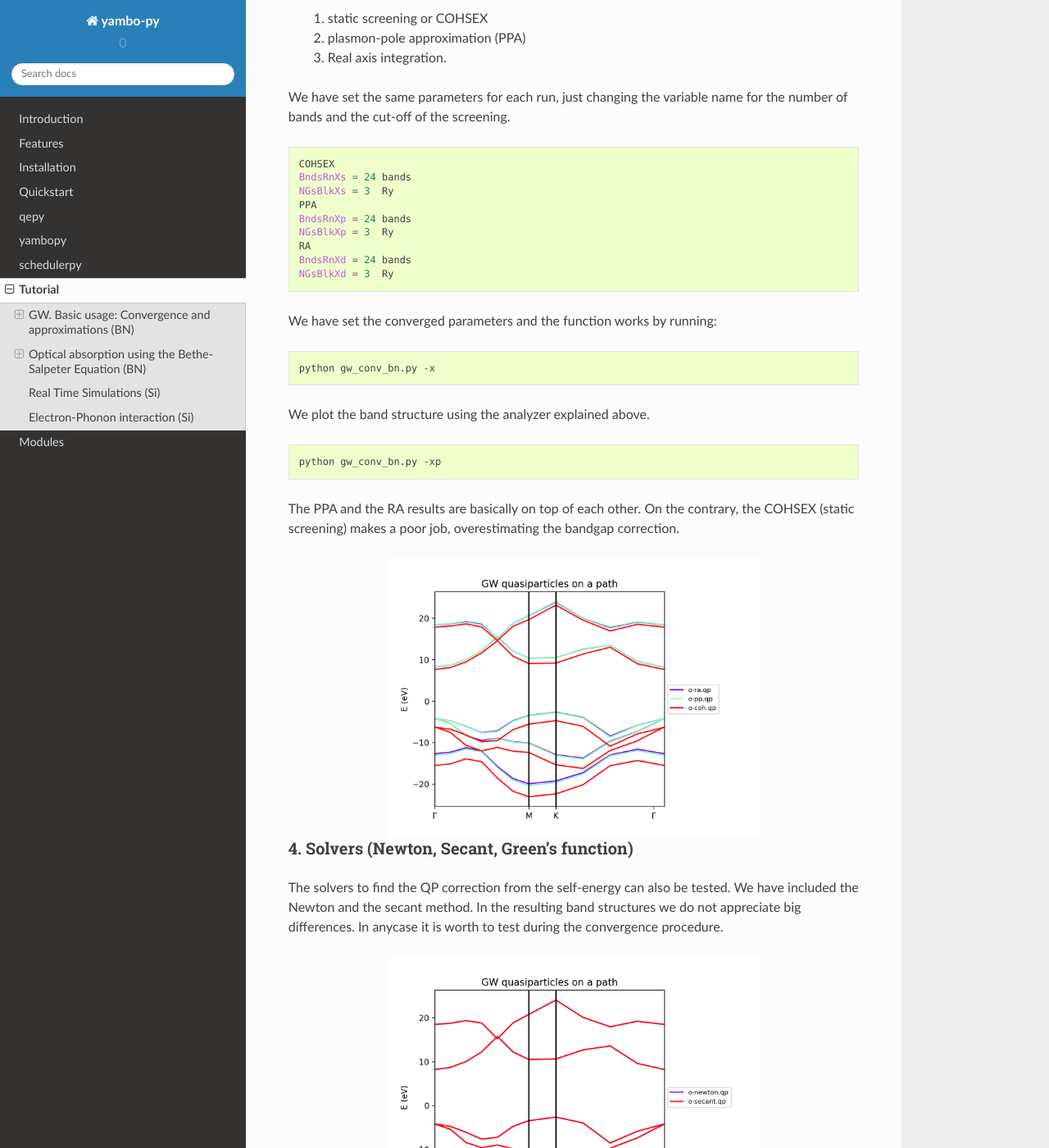
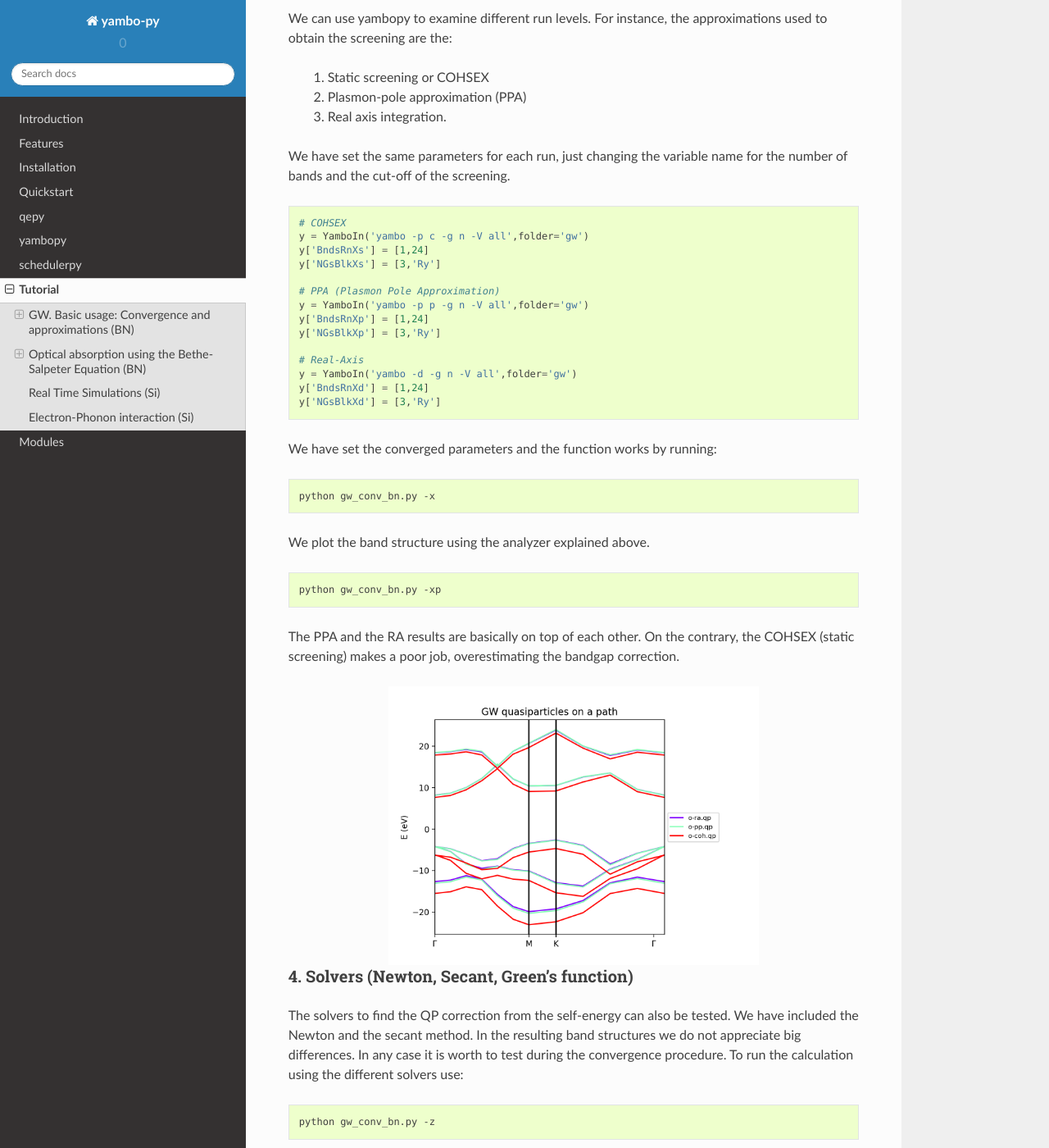
Before and after one commit to yambo-code/yambopy, a Sphinx documentation site: the page built from docs/source/tutorial.rst, in a window 1280 px wide and 1400 px high, scrolled down 5572 px. Shown: the whole window at 82% size. Built offline with Sphinx 7.4.7 and the Read the Docs theme 2.0.0, drawn with Linux system fonts in a browser that asks for light colours; some of the changed text lies outside the part shown.

Commit message:
More prints in the GW tutorial and text in Dyson equation solvers in the tutorial

```diff
--- a/docs/source/tutorial.rst
+++ b/docs/source/tutorial.rst
@@ -41,14 +41,14 @@
     python gw_conv_bn.py -c
 
 While the calculations are running, take the time to have a look at what the script is doing by having a look at the source code ``gw_conv_bn.py`` and the explanation here.
-We can select this calculation by calling the ``YamboIn`` with the right arguments:
+We can start the input file for a GW calculation by calling the ``YamboIn`` with the right arguments:
 
 .. code-block:: python
 
     y = YamboIn('yambo -d -g n -p p -V all',folder='gw_conv')
 
 Find in the ``gw_conv_bn.py`` file the ``gw_convergence`` function where this line is defined.
-The main variables are:
+The main variables for converging the GW calculation are:
 
     ``EXXRLvcs``: Exchange self-energy cutoff. Pay attention to the magnitue of this cut-off. The maximum value is the electronic-density cutoff from QE, which is larger than the wave-function cutoff (``ecutwfc``).
 
@@ -149,6 +149,8 @@
             -nd, --nodraw  (flag) -> Do not draw (plot) the result
 
 
+Running the function selecting the bands and kpoints, together with the parameter of convergence we will obtain the convergence plot.
+
 .. code-block:: python
 
     yambopy analysegw -bc 5 -kc 19 -bv 4 -kv 19 gw_conv EXXRLvcs
@@ -174,7 +176,7 @@
 We invite you to enter in the python script, increase the parameters and check
 again the convergence for larger values!
 
-2. GW calculation in a regular grid and plot in a path in the Brillouin zone
+2. GW calculation on a regular grid and plot in a path in the Brillouin zone
 ~~~~~~~~~~~~~~~~~~~~~~~~~~~~~~~~~~~~~~~~~~~~~~~~~~~~~~~~~~~~~~~~~~~~~~~~~~~~~~~~~~~~~
 
 We will work in the PPA for the screening. We have chosen the following parameters:
@@ -221,26 +223,31 @@
 We can use yambopy to examine different run levels. For instance, the approximations
 used to obtain the screening are the:
 
-    (i) static screening or COHSEX
+    (i) Static screening or COHSEX
 
-    (ii) plasmon-pole approximation (PPA)
+    (ii) Plasmon-pole approximation (PPA)
 
     (iii) Real axis integration.
 
 We have set the same parameters for each run, just changing the variable name
 for the number of bands and the cut-off of the screening.
 
-.. code-block:: bash
+.. code-block:: python
 
-   COHSEX
-   BndsRnXs = 24 bands
-   NGsBlkXs = 3  Ry
-   PPA
-   BndsRnXp = 24 bands
-   NGsBlkXp = 3  Ry
-   RA
-   BndsRnXd = 24 bands
-   NGsBlkXd = 3  Ry
+    # COHSEX
+    y = YamboIn('yambo -p c -g n -V all',folder='gw')
+    y['BndsRnXs'] = [1,24]
+    y['NGsBlkXs'] = [3,'Ry']
+
+    # PPA (Plasmon Pole Approximation)
+    y = YamboIn('yambo -p p -g n -V all',folder='gw')
+    y['BndsRnXp'] = [1,24]
+    y['NGsBlkXp'] = [3,'Ry']
+
+    # Real-Axis
+    y = YamboIn('yambo -d -g n -V all',folder='gw')
+    y['BndsRnXd'] = [1,24]
+    y['NGsBlkXd'] = [3,'Ry']
 
 We have set the converged parameters and the function works by running:
 
@@ -263,8 +270,22 @@
 4. Solvers (Newton, Secant, Green's function)
 ~~~~~~~~~~~~~~~~~~~~~~~~~~~~~~~~~~~~~~~~~~~~~~~~~~~~~~~~~~~~~~~~~~
 
-The solvers to find the QP correction from the self-energy can also be tested. We have included the Newton and the secant method. In the resulting band structures we do not
-appreciate big differences. In anycase it is worth to test during the convergence procedure.
+The solvers to find the QP correction from the self-energy can also be tested.
+We have included the Newton and the secant method.
+In the resulting band structures we do not appreciate big differences.
+In any case it is worth to test during the convergence procedure.
+To run the calculation using the different solvers use:
+
+.. code-block:: bash
+
+   python gw_conv_bn.py -z
+
+Once the calculation is done, you can plot the results using:
+
+.. code-block:: bash
+
+   python gw_conv_bn.py -zp
+
 
 .. image:: figures/GW-newton-secant.png
    :width: 65%
```
Also changed, not shown: other parts of docs/source/tutorial.rst (+1 -1 lines), 1 other file.
